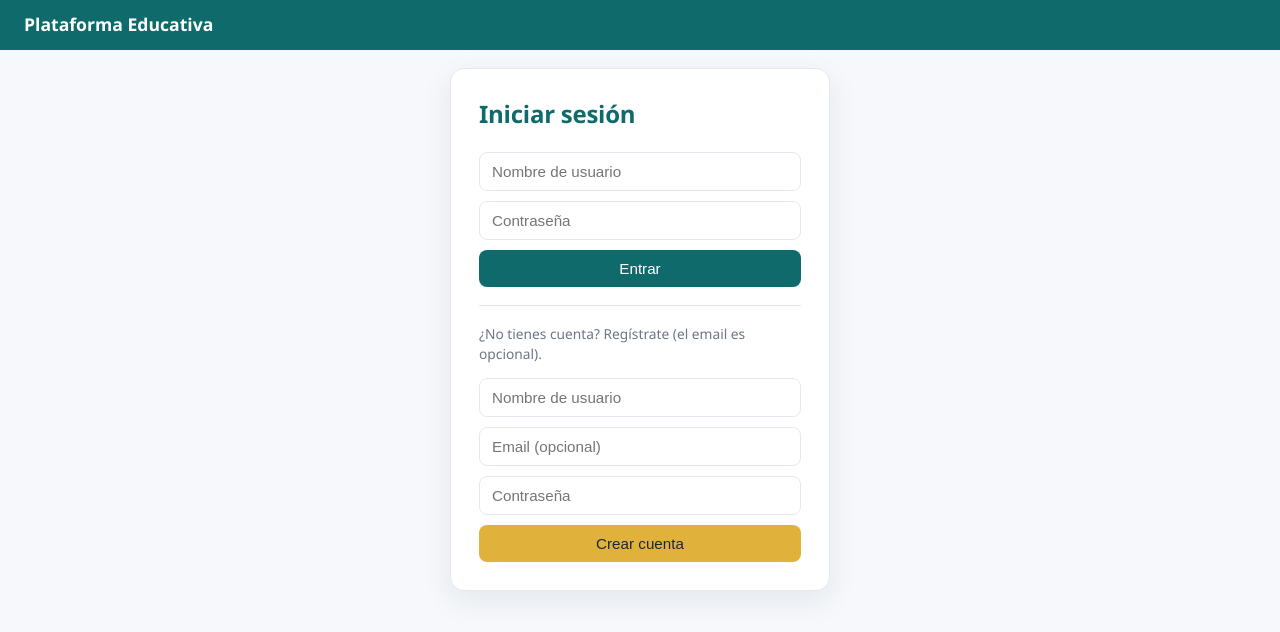
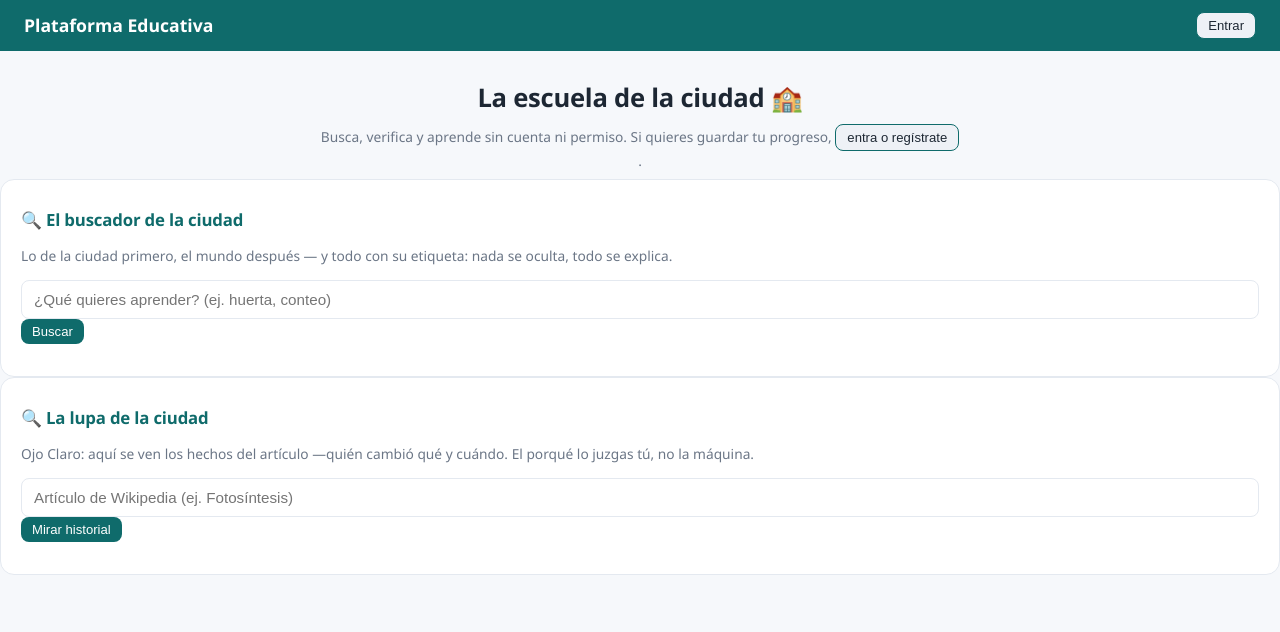
Before and after one commit to maxnelsonlopez/maxocracia-cero, a Flask app: page / in a window 1280 px wide. Shown: the top 632 px of the page. Run offline with Flask 3, Linux system fonts and the light colour scheme; some libraries are stand-ins or nearby versions.

Commit message:
feat(escuela): modo invitado primero, buscador general al frente

```diff
--- a/plataforma_educativa/static/app.js
+++ b/plataforma_educativa/static/app.js
@@ -155,16 +155,27 @@ var selectedSlots = {};
 // ------------------------------------------------------------------
 // Vistas
 // ------------------------------------------------------------------
+function showGuest() {
+  $("guest-view").hidden = false;
+  $("auth-view").hidden = true;
+  $("app-view").hidden = true;
+  $("welcome").textContent = "";
+  $("btn-entrar").hidden = false;
+}
+
 function showAuth() {
+  $("guest-view").hidden = false;
   $("auth-view").hidden = false;
   $("app-view").hidden = true;
-  $("welcome").textContent = "";
   $("auth-error").hidden = true;
+  $("auth-view").scrollIntoView();
 }
 
 function showApp() {
+  $("guest-view").hidden = false;
   $("auth-view").hidden = true;
   $("app-view").hidden = false;
+  $("btn-entrar").hidden = true;
 }
 
 // ------------------------------------------------------------------
@@ -722,7 +733,12 @@ function init() {
     });
   });
 
-  $("btn-logout").addEventListener("click", function () { clearToken(); showAuth(); });
+  $("btn-logout").addEventListener("click", function () { clearToken(); showGuest(); });
+
+  // Invitado primero: el login es optativo, la escuela se mira sin papeles.
+  $("btn-entrar").addEventListener("click", showAuth);
+  $("btn-entrar-2").addEventListener("click", showAuth);
+  $("btn-guest").addEventListener("click", showGuest);
 
   // Sin onclick inline (la CSP no permite scripts inline): el árbol/ciudad
   // se alterna con un listener propio.
@@ -778,7 +794,7 @@ function init() {
   captureFederatedJwt();
 
   if (getToken()) { showApp(); loadAll(); }
-  else { showAuth(); }
+  else { showGuest(); }
 }
 
 // ------------------------------------------------------------------
--- a/plataforma_educativa/static/style.css
+++ b/plataforma_educativa/static/style.css
@@ -249,3 +249,10 @@ hr { border: none; border-top: 1px solid var(--line); margin: 18px 0; }
   15% { opacity: 1; }
   100% { top: 105%; opacity: 0; }
 }
+
+/* Invitado primero: héroe público + entrar optativo */
+.topbar-right { display: flex; align-items: center; gap: 10px; }
+.hero { text-align: center; padding: 28px 16px 8px; }
+.hero h1 { margin: 0 0 8px; font-size: 1.6rem; }
+.hero .muted { max-width: 640px; margin: 0 auto; }
+#guest-view .panel.wide { min-height: auto; }
--- a/plataforma_educativa/templates/index.html
+++ b/plataforma_educativa/templates/index.html
@@ -9,11 +9,14 @@
 <body>
   <header class="topbar">
     <span class="brand">Plataforma Educativa</span>
-    <span id="welcome" class="welcome"></span>
+    <span class="topbar-right">
+      <span id="welcome" class="welcome"></span>
+      <button id="btn-entrar" class="ghost small">Entrar</button>
+    </span>
   </header>
 
-  <!-- ============ ACCESO (login / registro) ============ -->
-  <section id="auth-view" class="center">
+  <!-- ============ ACCESO (login / registro, optativo) ============ -->
+  <section id="auth-view" class="center" hidden>
     <div class="card auth-card">
       <h1 id="auth-title">Iniciar sesión</h1>
 
@@ -33,6 +36,45 @@
       </form>
 
       <p id="auth-error" class="error" hidden></p>
+
+      <p class="muted">¿Solo vienes a mirar? <button id="btn-guest" class="ghost small" type="button">Explora como invitado</button></p>
+    </div>
+  </section>
+
+  <!-- ============ VISTA PÚBLICA (invitado: buscador + lupa al frente) ============ -->
+  <section id="guest-view">
+    <div class="hero">
+      <h1>La escuela de la ciudad 🏫</h1>
+      <p class="muted">Busca, verifica y aprende sin cuenta ni permiso.
+      Si quieres guardar tu progreso, <button id="btn-entrar-2" class="ghost small" type="button">entra o regístrate</button>.</p>
+    </div>
+
+    <!-- El buscador de la ciudad (B3): lo propio primero, todo etiquetado -->
+    <div class="panel wide">
+      <h2>🔍 El buscador de la ciudad</h2>
+      <p class="muted">Lo de la ciudad primero, el mundo después — y todo con su
+      etiqueta: nada se oculta, todo se explica.</p>
+      <div class="toolbar">
+        <input type="text" id="buscador-q" placeholder="¿Qué quieres aprender? (ej. huerta, conteo)" aria-label="Buscar en la ciudad">
+        <button id="btn-buscar" class="primary small">Buscar</button>
+      </div>
+      <div id="buscador-resultados" class="list"></div>
+      <details id="buscador-porque" hidden>
+        <summary>¿Por qué veo esto?</summary>
+        <div id="buscador-porque-body" class="muted"></div>
+      </details>
+    </div>
+
+    <!-- La Lupa de la ciudad (B6: Ojo Claro + Disenso) -->
+    <div class="panel wide">
+      <h2>🔍 La lupa de la ciudad</h2>
+      <p class="muted">Ojo Claro: aquí se ven los hechos del artículo —quién
+      cambió qué y cuándo. El porqué lo juzgas tú, no la máquina.</p>
+      <div class="toolbar">
+        <input type="text" id="lupa-q" placeholder="Artículo de Wikipedia (ej. Fotosíntesis)" aria-label="Artículo a examinar">
+        <button id="btn-lupa" class="primary small">Mirar historial</button>
+      </div>
+      <div id="lupa-resultado" class="list"></div>
     </div>
   </section>
 
@@ -72,34 +114,6 @@
         </div>
         <div id="tree" class="tree"></div>
       </div>
-    </div>
-
-    <!-- El buscador de la ciudad (B3): lo propio primero, todo etiquetado -->
-    <div class="panel wide">
-      <h2>🔍 El buscador de la ciudad</h2>
-      <p class="muted">Lo de la ciudad primero, el mundo después — y todo con su
-      etiqueta: nada se oculta, todo se explica.</p>
-      <div class="toolbar">
-        <input type="text" id="buscador-q" placeholder="¿Qué quieres aprender? (ej. huerta, conteo)" aria-label="Buscar en la ciudad">
-        <button id="btn-buscar" class="primary small">Buscar</button>
-      </div>
-      <div id="buscador-resultados" class="list"></div>
-      <details id="buscador-porque" hidden>
-        <summary>¿Por qué veo esto?</summary>
-        <div id="buscador-porque-body" class="muted"></div>
-      </details>
-    </div>
-
-    <!-- La Lupa de la ciudad (B6: Ojo Claro + Disenso) -->
-    <div class="panel wide">
-      <h2>🔍 La lupa de la ciudad</h2>
-      <p class="muted">Ojo Claro: aquí se ven los hechos del artículo —quién
-      cambió qué y cuándo. El porqué lo juzgas tú, no la máquina.</p>
-      <div class="toolbar">
-        <input type="text" id="lupa-q" placeholder="Artículo de Wikipedia (ej. Fotosíntesis)" aria-label="Artículo a examinar">
-        <button id="btn-lupa" class="primary small">Mirar historial</button>
-      </div>
-      <div id="lupa-resultado" class="list"></div>
     </div>
   </section>
 
```
Also changed, not shown: docs/architecture/atribuciones_sinteticas.md (+2 -1 lines), CHANGELOG.md, plataforma_educativa/README.md.
